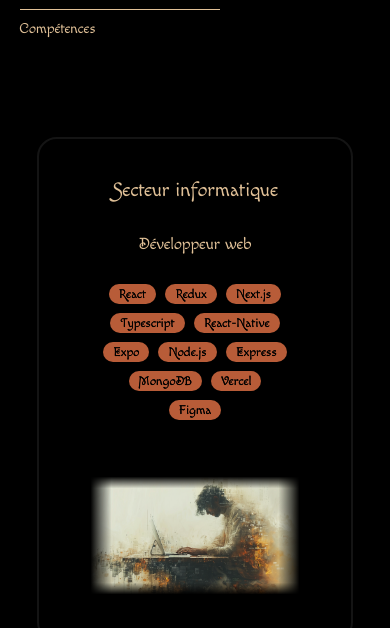
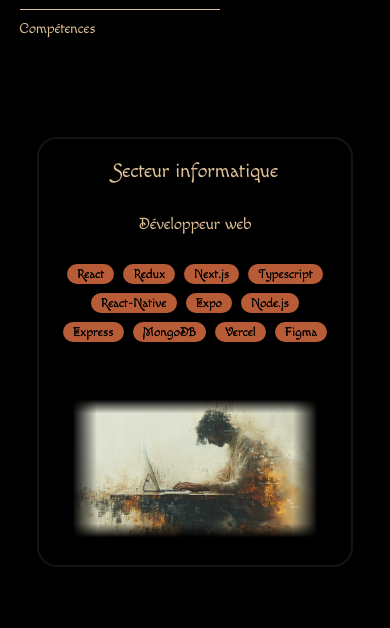
Before and after one commit to lapand/My-portfolio, a Next.js app: page / in a window 390 px wide. Shown: the part 1480-2108 px from the top of the page. Built offline with nearby package versions, Linux system fonts and the light colour scheme; a web font is replaced by a local one.

Commit message:
responsive smartphone

```diff
--- a/styles/TextAndImg.module.css
+++ b/styles/TextAndImg.module.css
@@ -112,12 +112,13 @@
         width: 100%;
         flex-direction: column;
         gap: 50px;
+        padding: 1em;
         border: 2px solid rgb(20, 20, 20);
     }
     .reverse {
         flex-direction: column-reverse;
     }
-    .descriptionContainer {
+    .descriptionContainer, .description {
         width: 100%;
     }
     .assetOuterContainer {
```
